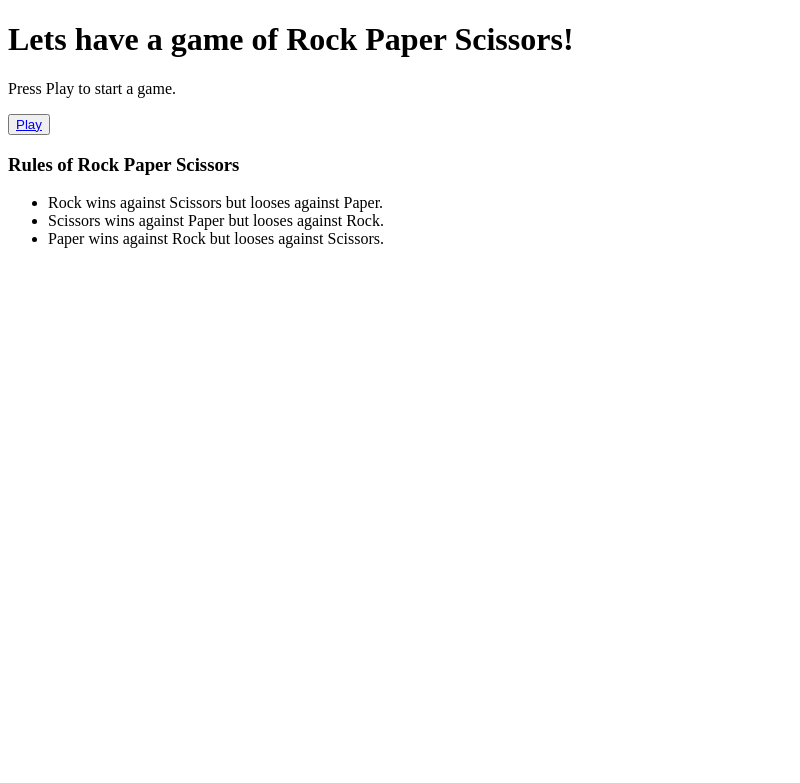
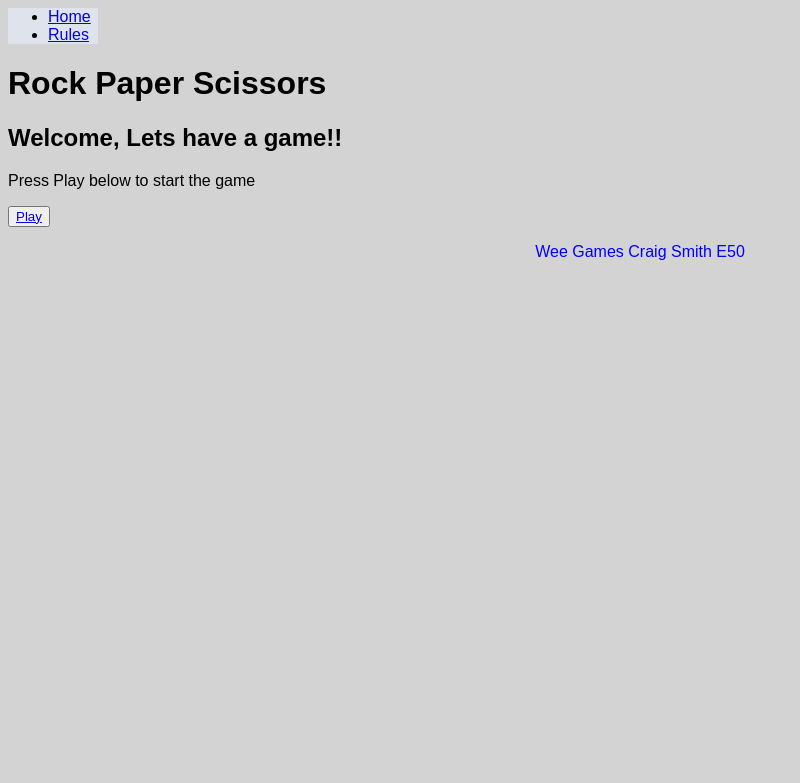
Before and after one commit to Crsmith89/week_3_weekend_homework_Rock_Paper_Scissors, a Flask app: page / in a window 1280 px wide. Shown: the top 783 px of the page, without its empty margins (0-800 px from the left). Run offline with Flask 2, Linux system fonts and the light colour scheme.

Commit message:
Tried extensions

```diff
--- a/controllers/controller.py
+++ b/controllers/controller.py
@@ -1,21 +1,39 @@
-from flask import render_template, redirect
+from flask import render_template, request
 from app import app
 from models.player import Player
 from models.game import *
+import random
 
 @app.route('/')
 def index():
-    return render_template('index.html')
+    return render_template('index.html', title='Rock Paper Scissors')
 
 @app.route('/play')
-def start():
-    return render_template('play.html')
+def play():
+    return render_template('play.html', title='Play')
 
-@app.route('/<player1_choice>/<player2_choice>')
-def play(player1_choice, player2_choice):
+@app.route('/play', methods=['POST'])
+def play_against_computer():
+    name = request.form['name']
+    choice = request.form['choice']
+    player = Player(name=name, choice=choice)
+    choices = ["rock", "paper", "scissors"]
+    computer_choice = random.choice(choices)
+    computer = Player("Computer", computer_choice)
+    game = Game()
+    result = game.play_game(player, computer)
+    print(result)
+    return render_template('result.html', title='Rock Paper Scissors', player1=player, player2=computer, result=result)
+
+@app.route('/rules')
+def display_rules():
+    return render_template('rules.html', title='Rules')
+
+@app.route('/play/<player1_choice>/<player2_choice>')
+def start(player1_choice, player2_choice):
     player_1 = Player("Player 1", player1_choice)
-    player_2 = Player("Player 2", player2_choice)
+    player_2 = Player("Player 2", player1_choice)
     game = Game()
     result = game.play_game(player_1, player_2)
     print(result)
-    return render_template('index.html', title='Home', player1=player_1, player2=player_2, result=result)
+    return render_template('result.html', title='Rock Paper Scissors', player1=player_1, player2=player_2, result=result)
--- a/run_tests.py
+++ b/run_tests.py
@@ -0,0 +1 @@
+from app import app
--- /dev/null
+++ b/static/style.css
@@ -0,0 +1,22 @@
+body {
+    background-color: lightgray;
+    font-family: Arial, Helvetica, sans-serif
+}
+
+header{
+    background-color: rgb(223, 228, 236);
+    color: white
+    padding: 15px;
+    width: 90px;
+    text-align: :right
+    }
+
+body > footer > p{
+    text-align: center;
+    color:blue
+}
+
+.play-button{
+    background-color: transparent;
+    border: 1px solid dodgerblue;
+}
--- a/templates/base.html
+++ b/templates/base.html
@@ -3,10 +3,22 @@
     <head>
         <meta charset="UTF-8">
         <meta name="viewport" content="width=device-width, initial-scale=1.0">
+        <link rel="stylesheet" href="{{ url_for('static', filename='style.css') }}">
         <title>Rock Paper Scissors!</title>
     </head>
     <body>
+        <header>
+            <ul>
+                <li class="navLink"><a href="/">Home</a></li>
+                <li class="navLink"><a href="/rules">Rules</a></li>
+                </ul>
+        </header>
         {% block content %}
         {% endblock %}
+
+
+        <footer>
+            <p>Wee Games Craig Smith E50</p>
+        </footer>
     </body>
 </html>
--- a/templates/index.html
+++ b/templates/index.html
@@ -1,24 +1,12 @@
-<!DOCTYPE html>
-<html lang="en">
-<head>
-    <meta charset="UTF-8">
-    <meta name="viewport" content="width=device-width, initial-scale=1.0">
-    <title>{{ title }} Rock Paper Scissors</title>
-</head>
-<body>
-    <h1>Lets have a game of Rock Paper Scissors!</h1>
-    <p>Press <span>Play</span> to start a game.</p>
+{% extends "base.html" %}
 
-    <button id="play-button" type="button"><a href="/play">Play</a></button>
+{% block content %}
 
-    <div id="rules">
-        <h3>Rules of Rock Paper Scissors</h3>
-        <ul>
-            <li>Rock wins against Scissors but looses against Paper.</li>
-            <li>Scissors wins against Paper but looses against Rock.</li>
-            <li>Paper wins against Rock but looses against Scissors. </li>
-        </ul>
+    <h1 id="main-title">Rock Paper Scissors</h1>
+    <div class="container">
+        <h2>Welcome, Lets have a game!!</h2>
+        <p>Press <span>Play</span> below to start the game</p>
+        <button id="play-button" type="button"><a href="/play">Play</a></button>
     </div>
 
-</body>
-</html>
+{% endblock %}
--- a/templates/rules.html
+++ b/templates/rules.html
@@ -6,8 +6,10 @@
     <div id="rules">
         <ul>
             <li>If you choose Rock, you will win against Scissors but lose against Paper.&#x1Faa8; </li>
+            <li>If you choose Paper, you will win against Rock but lose against Scissors.&#x2701; </li>
             <li>If you choose Scissors, you will win against Paper but lose against Rock.&#x1f4c4;</li>
-            <li>If you choose Paper, you will win against Rock but lose against Scissors.&#x2701; </li>
+            <li> The Game is that simple!!</li>
+
         </ul>
     </div>
 
```
Also changed, not shown: models/game.py (+12 -6 lines), templates/play.html (+22 -6 lines), tests/game_test.py (deleted, +0 -46 lines), tests/player_test.py (deleted).
